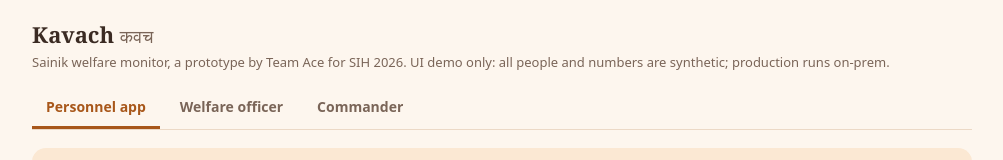
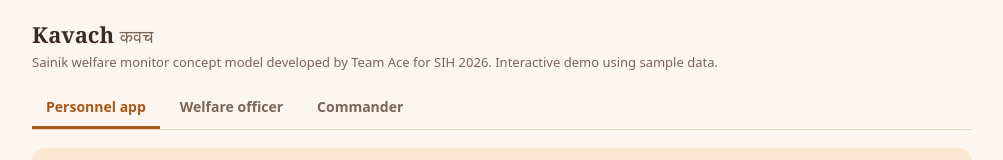
Before and after one commit to shreyeah-05/kavach-pipeline, a plain HTML site: page index.html in a window 1280 px wide. Shown: the top 160 px of the page, without its empty margins (138-1141 px from the left). Drawn offline with Linux system fonts and the light colour scheme.

Commit message:
Update project description in index.html

```diff
--- a/index.html
+++ b/index.html
@@ -55,7 +55,7 @@ button,.pill,.row,.btn,summary{-webkit-tap-highlight-color:transparent;-webkit-u
 <body>
 <header>
 <h1>Kavach <span style="font-weight:400;color:var(--mute);font-size:18px">कवच</span></h1>
-<p>Sainik welfare monitor, a prototype by Team Ace for SIH 2026. UI demo only: all people and numbers are synthetic; production runs on-prem.</p>
+<p>Sainik welfare monitor concept model developed by Team Ace for SIH 2026. Interactive demo using sample data.</p>
 <div class="tabs" role="tablist">
 <button role="tab" aria-selected="true" data-t="app">Personnel app</button>
 <button role="tab" aria-selected="false" data-t="off">Welfare officer</button>
```
